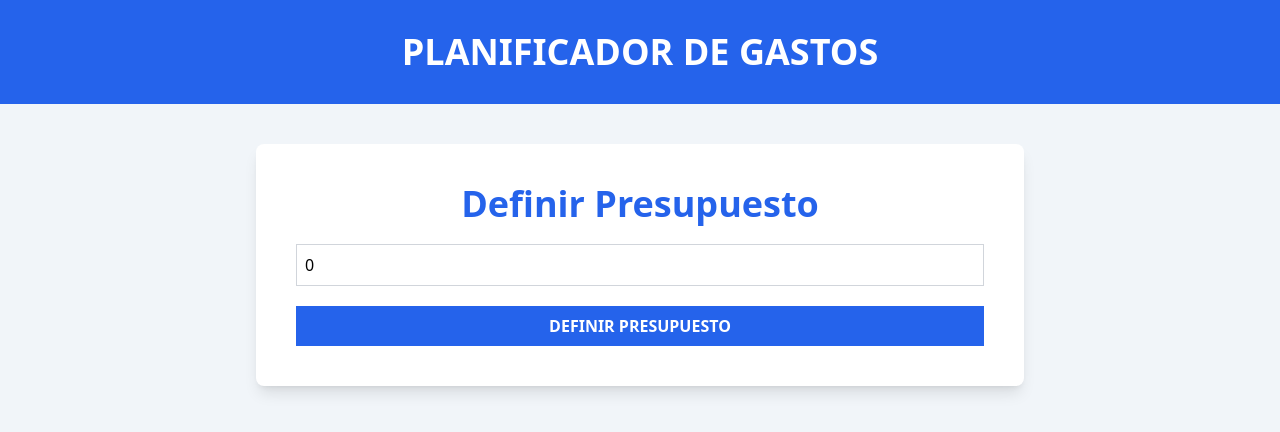
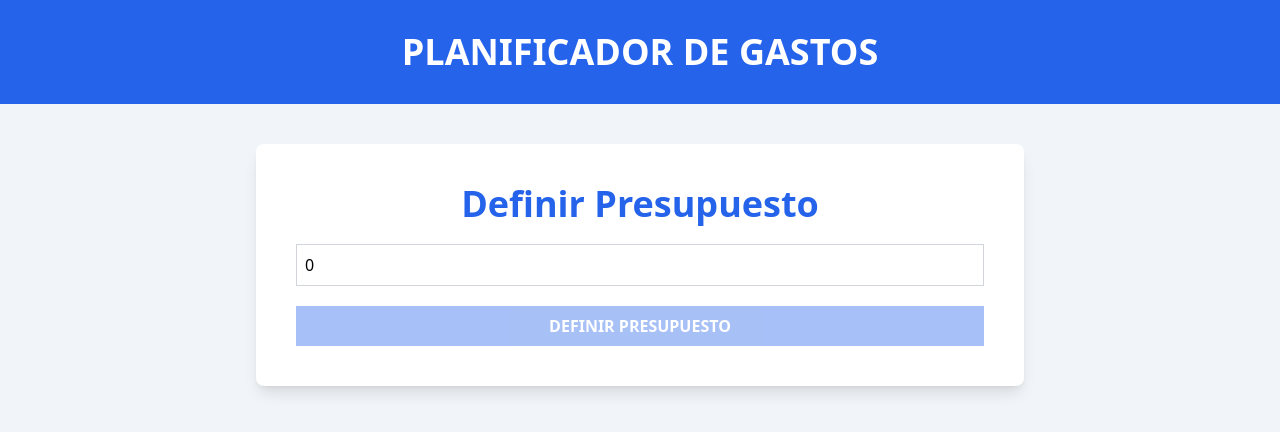
Before and after one commit to Luis-Alvarezz/Expense-Control-and-Budget, a React (Vite) app: page / in a window 1280 px wide. Shown: the top 432 px of the page. Built offline with nearby package versions, Linux system fonts and the light colour scheme.

Commit message:
[MODIFY]: Validacion de campo para enviar valores numericos

```diff
--- a/src/components/BudgetForm.tsx
+++ b/src/components/BudgetForm.tsx
@@ -1,4 +1,4 @@
-import { useState } from "react"
+import { useMemo, useState } from "react"
 
 export default function BudgetForm() {
   // * Requerimos estado inicial para validar formulario y si pasa la validacion, escribimos en nuestro useReducer:
@@ -10,6 +10,13 @@ export default function BudgetForm() {
     // console.log(e.target.valueAsNumber)
     setBudget(+e.target.value) // * Equivalente a e.target.valueAsNumber
   }
+
+  // ! Metodo 2.- Se usa cuando unicamente el usuario esta escribiendo
+  const isValid = useMemo(() => {
+    // console.log(budget) // * SI borramos el numero (queda string) marca NaN
+    // console.log(isNaN(budget)) // * 20, 40 -> False, porque SI es numero | '' -> TRUE porque NO es numero
+    return isNaN(budget) || budget <= 0
+  }, [budget]) // * Cada que budget cambie, queremos revisar esta funcion
 
   return (
     <form action="" className="space-y-5">
@@ -32,7 +39,8 @@ export default function BudgetForm() {
       <input
         type="submit"
         value='Definir Presupuesto'
-        className="bg-blue-600 hover:bg-blue-700 cursor-pointer w-full p-2 text-white font-black uppercase"
+        className="bg-blue-600 hover:bg-blue-700 cursor-pointer w-full p-2 text-white font-black uppercase disabled:opacity-40 disabled:cursor-not-allowed"
+        disabled={isValid}
         />
     </form>
   )
```
